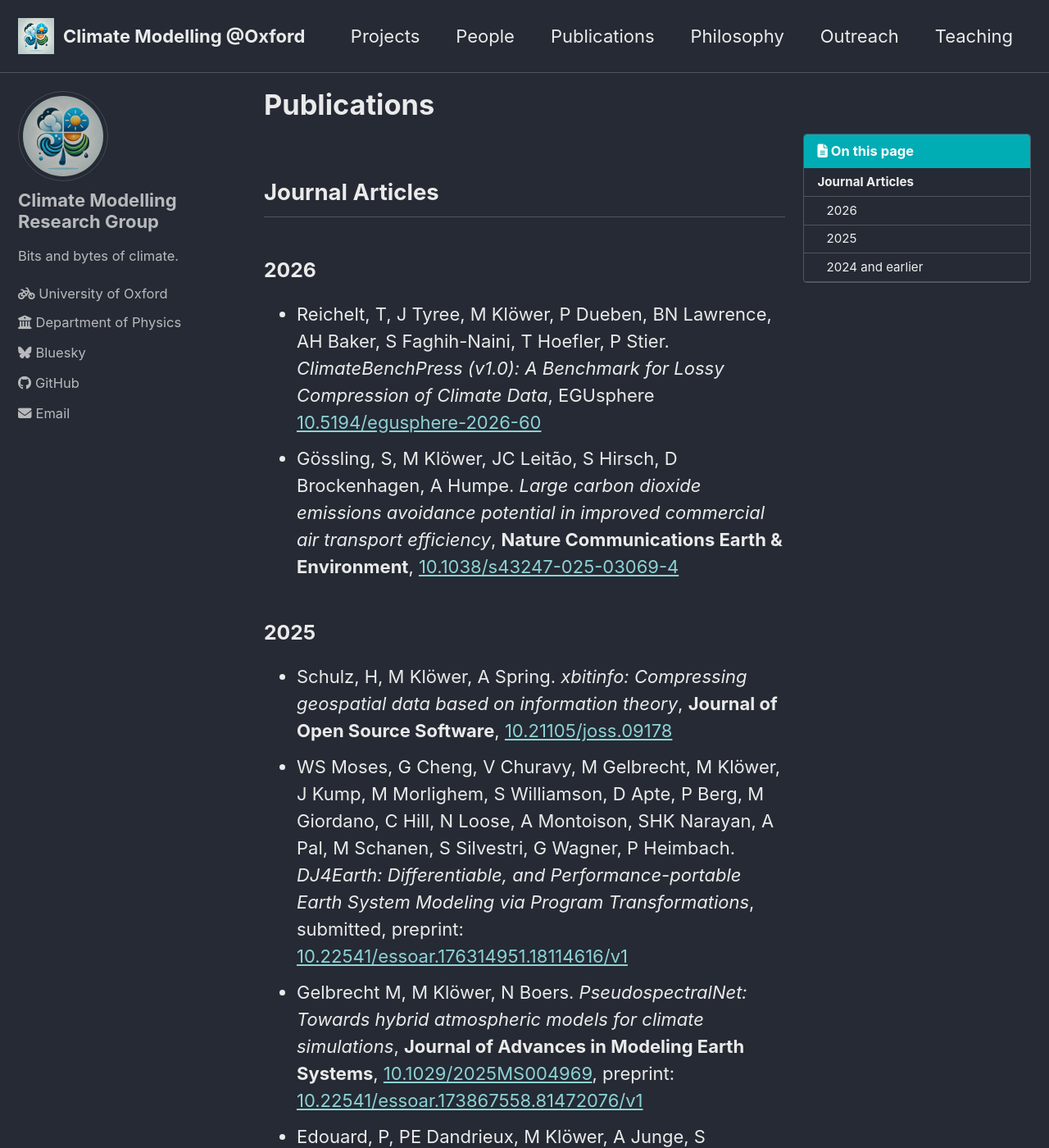
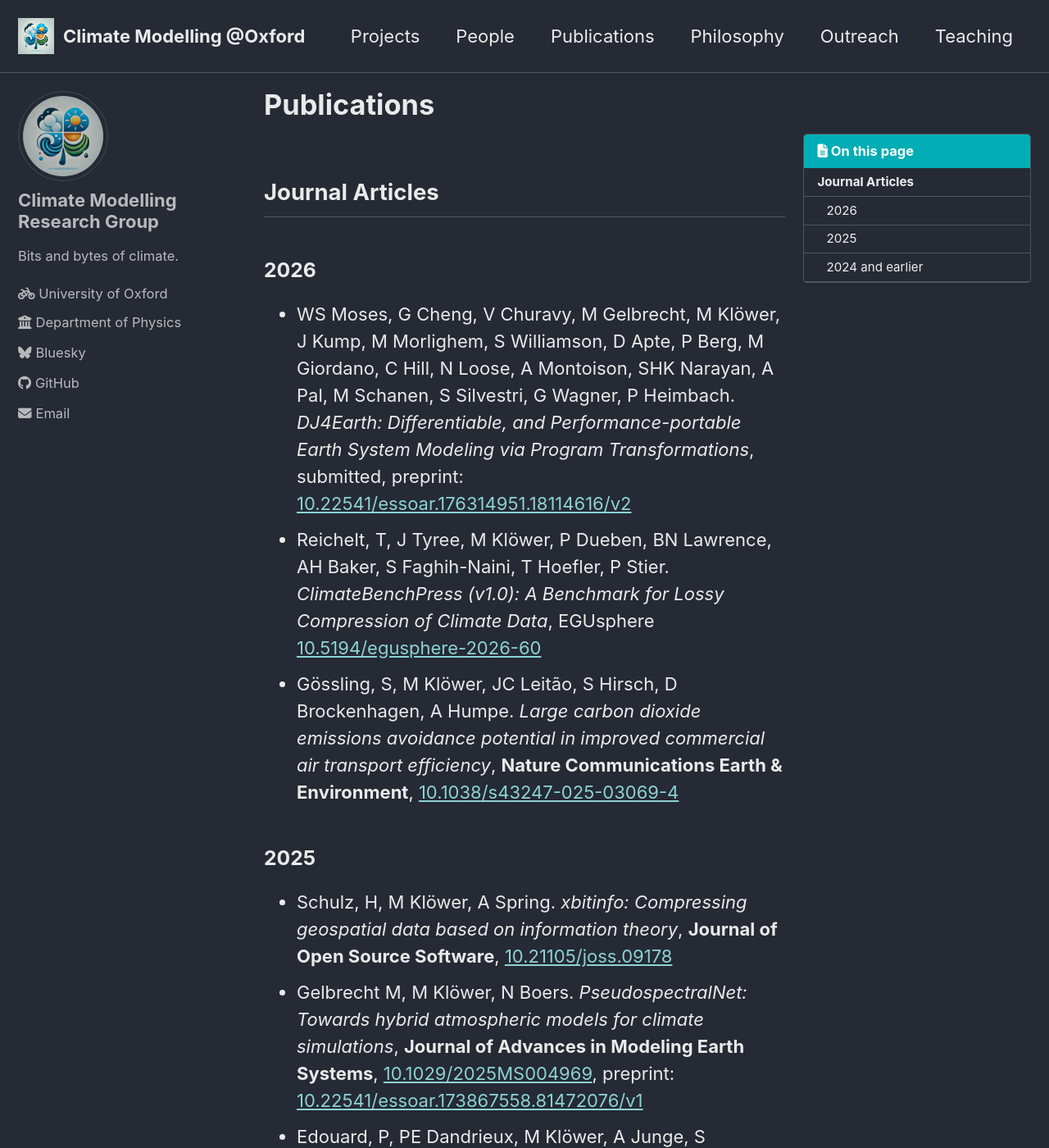
Before and after one commit to climate-modelling/climate-modelling.github.io, a Jekyll site: the page built from _pages/publications.md, in a window 1280 px wide and 1400 px high. Shown: the whole window at 82% size. Built offline with Jekyll 4.4.1, drawn with Linux system fonts in a browser that asks for light colours; cached includes are drawn as plain includes.

```diff
--- a/_pages/publications.md
+++ b/_pages/publications.md
@@ -10,13 +10,13 @@ toc_sticky: true
 
 ### 2026
 
+- WS Moses, G Cheng, V Churavy, M Gelbrecht, M Klöwer, J Kump, M Morlighem, S Williamson, D Apte, P Berg, M Giordano, C Hill, N Loose, A Montoison, SHK Narayan, A Pal, M Schanen, S Silvestri, G Wagner, P Heimbach. *DJ4Earth: Differentiable, and Performance-portable Earth System Modeling via Program Transformations*, submitted, preprint: [10.22541/essoar.176314951.18114616/v2](https://doi.org/10.22541/essoar.176314951.18114616/v2)
 - Reichelt, T, J Tyree, M Klöwer, P Dueben, BN Lawrence, AH Baker, S Faghih-Naini, T Hoefler, P Stier. *ClimateBenchPress (v1.0): A Benchmark for Lossy Compression of Climate Data*, EGUsphere [10.5194/egusphere-2026-60](https://doi.org/10.5194/egusphere-2026-60)
 - Gössling, S, M Klöwer, JC Leitão, S Hirsch, D Brockenhagen, A Humpe. *Large carbon dioxide emissions avoidance potential in improved commercial air transport efficiency*, **Nature Communications Earth & Environment**, [10.1038/s43247-025-03069-4](https://doi.org/10.1038/s43247-025-03069-4)
 
 ### 2025
 
 - Schulz, H, M Klöwer, A Spring. *xbitinfo: Compressing geospatial data based on information theory*, **Journal of Open Source Software**, [10.21105/joss.09178](https://doi.org/10.21105/joss.09178)
-- WS Moses, G Cheng, V Churavy, M Gelbrecht, M Klöwer, J Kump, M Morlighem, S Williamson, D Apte, P Berg, M Giordano, C Hill, N Loose, A Montoison, SHK Narayan, A Pal, M Schanen, S Silvestri, G Wagner, P Heimbach. *DJ4Earth: Differentiable, and Performance-portable Earth System Modeling via Program Transformations*, submitted, preprint: [10.22541/essoar.176314951.18114616/v1](https://doi.org/10.22541/essoar.176314951.18114616/v1)
 - Gelbrecht M, M Klöwer, N Boers. *PseudospectralNet: Towards hybrid atmospheric models for climate simulations*, **Journal of Advances in Modeling Earth Systems**, [10.1029/2025MS004969](https://doi.org/10.1029/2025MS004969), preprint: [10.22541/essoar.173867558.81472076/v1](https://doi.org/10.22541/essoar.173867558.81472076/v1)
 - Edouard, P, PE Dandrieux, M Klöwer, A Junge, S Racinais, P Branco, K Hollander, L Navarro. *Association between feels-like temperatures and injury risk during international outdoor athletic championships: A prospective cohort study on 29,579 athlete starts during 10 championships*, **British Journal of Sports Medicine**, [10.1136/bjsports-2023-108050](https://doi.org/10.1136/bjsports-2023-108050), [accepted manuscript (open access)](https://ora.ox.ac.uk/objects/uuid:e59f76ed-d791-45c5-a932-429cb38688d5)
 
```
